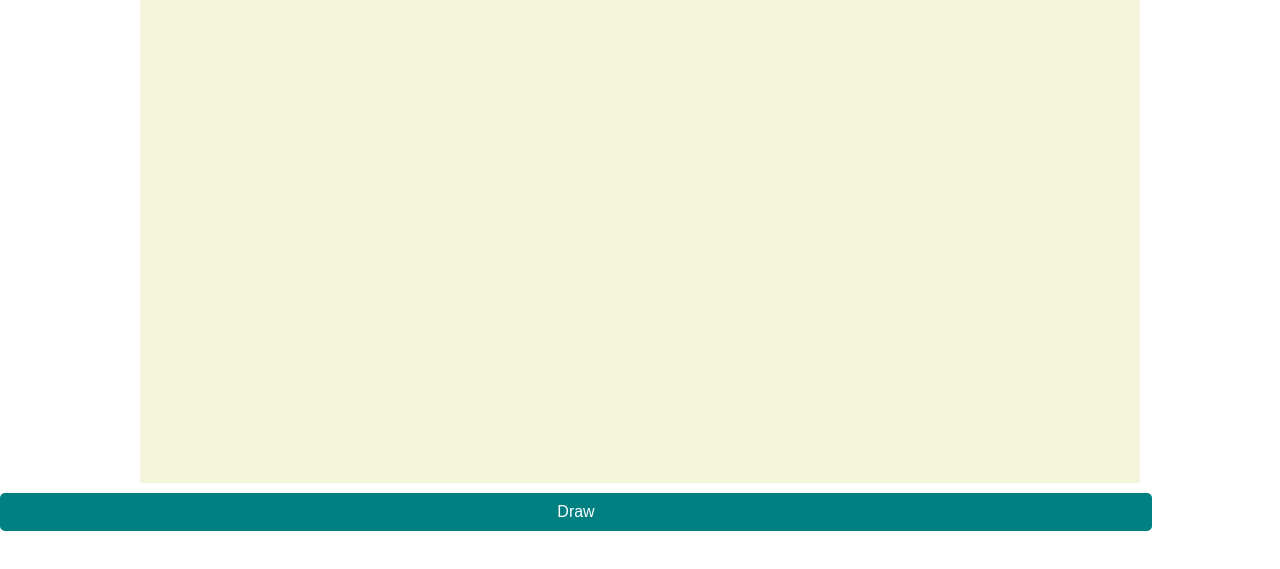
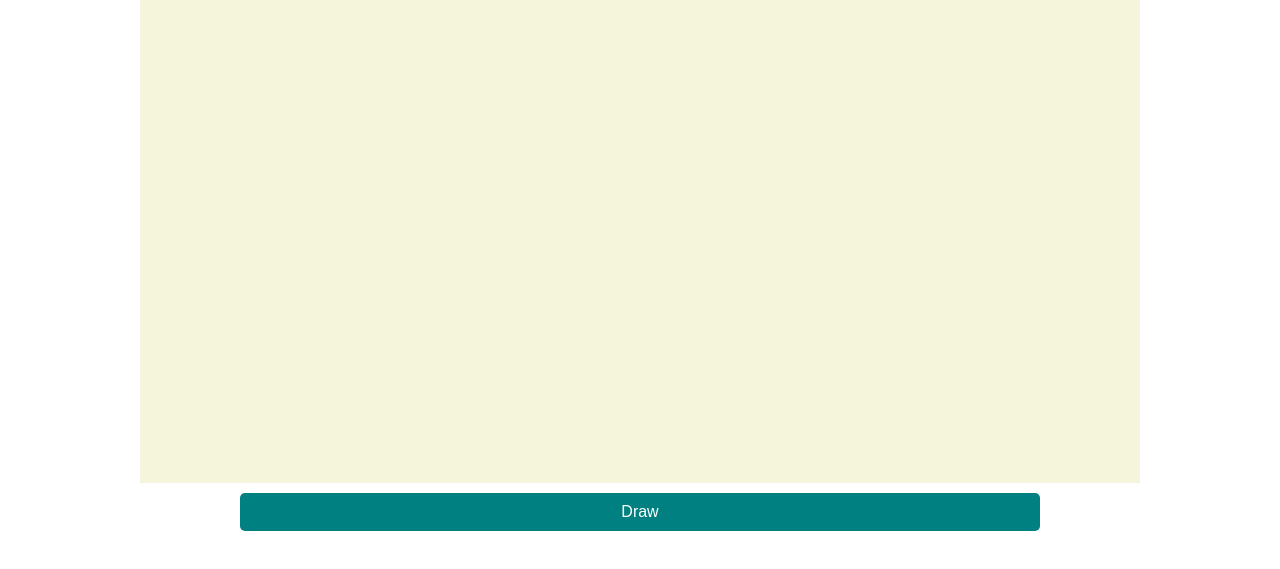
Before and after one commit to jtmcbride/traveling-salesman, a website: page index.html in a window 1280 px wide. Both pictures are taken after a click on the element "Paint By Algorithm". Shown: the part 47-616 px from the top of the page. Drawn offline with nearby package versions, Linux system fonts and the light colour scheme; some packages are replaced by stand-ins of ours.

Commit message:
fix paint button positioning

```diff
--- a/app.css
+++ b/app.css
@@ -97,6 +97,7 @@ button:disabled {
 	border-bottom: 1px solid black;
 	text-align: center;
 	font-size: 20px;
+	cursor: pointer;
 }
 
 .tabs > span:first-child {
@@ -106,12 +107,12 @@ button:disabled {
 .tabs > span.active {
 	background-color: red;
 	color: white;
-	cursor: pointer;
 }
 
 #run {
-	position: absolute;
-	width: 90%;
+	margin: 0 auto;
+	display: block;
+	width: 800px;
 	padding: 10px;
-	margin-top: 10px;
+	margin: 10px auto;
 }
```
